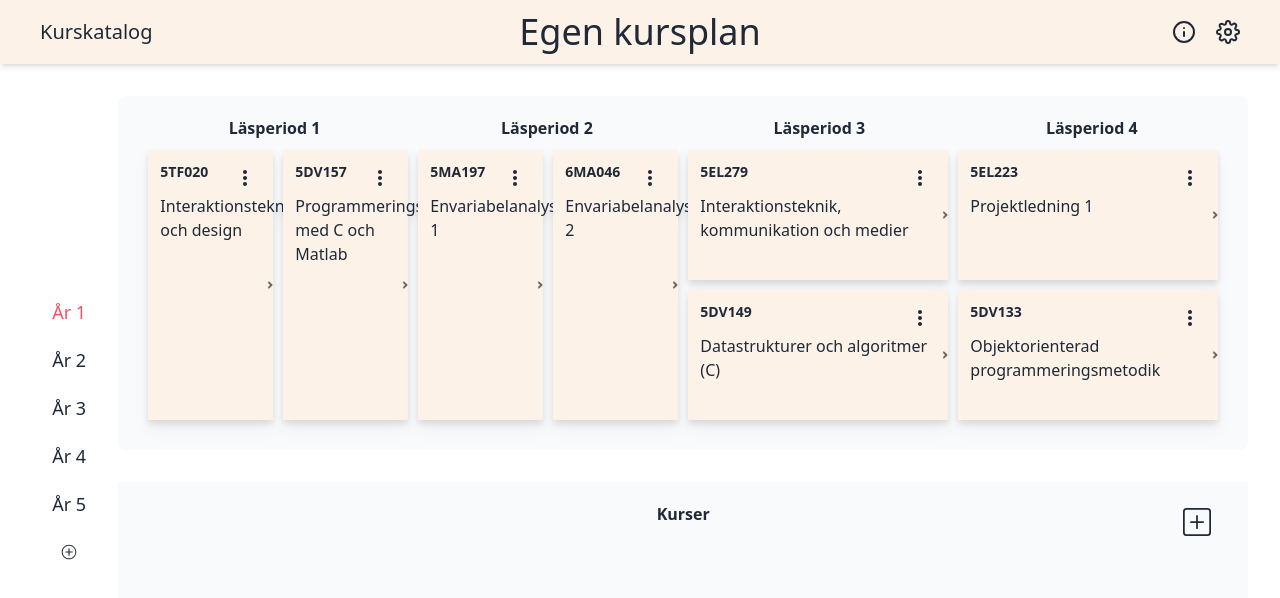
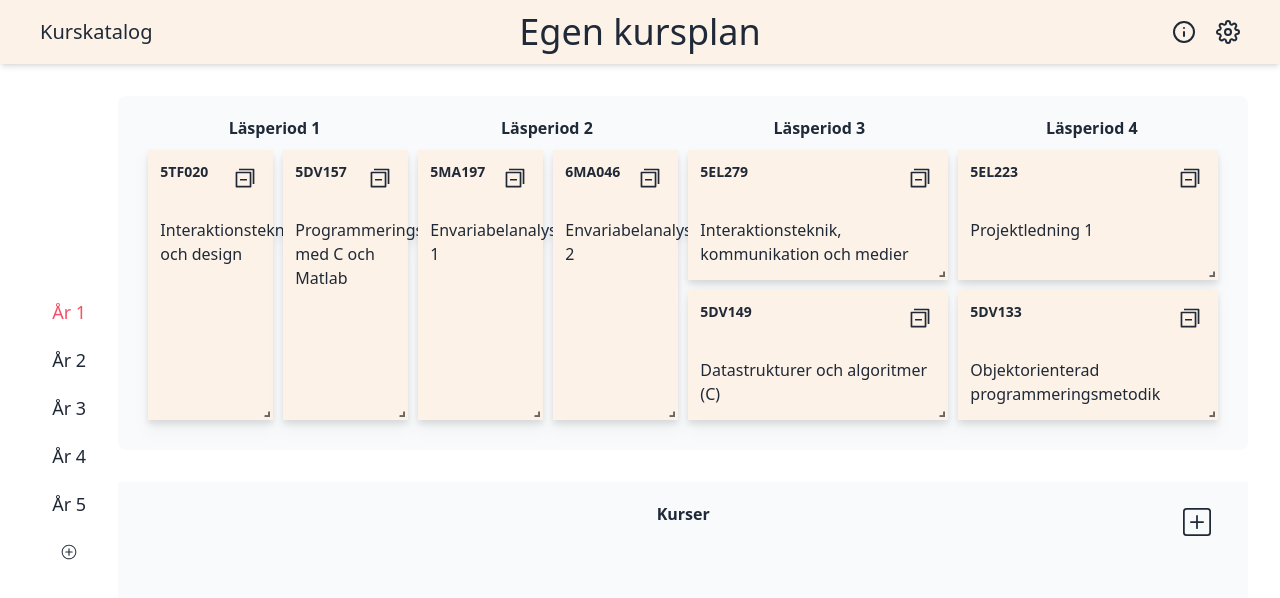
Before and after one commit to HawkieOne/kurskatalog-id, a React (Create React App) app: page / in a window 1280 px wide. Both pictures are taken after a click on the element "Skapa kursplan". Shown: the top 598 px of the page. Built offline with nearby package versions, Linux system fonts and the light colour scheme.

Commit message:
feat: fix block options
  * options are now on the back side of a block
  * colors are specific to the type of block

```diff
--- /dev/null
+++ b/src/components/List/List.tsx
@@ -0,0 +1,14 @@
+import React from 'react'
+
+interface ListProps {
+    children: React.ReactNode;
+    direction: "vertical" | "horizontal"
+}
+
+export default function List({ children, direction } : ListProps) {
+  return (
+    <ul className={`h-full w-full flex ${direction === 'vertical' ? "flex-col" : "justify-evenly"} text-ellipsis space-y-2`}>
+        {children}
+    </ul>
+  )
+}
--- /dev/null
+++ b/src/components/List/ListItem.tsx
@@ -0,0 +1,23 @@
+import React from "react";
+import Text from "../Text";
+
+interface ListItemProps {
+  icon: React.ReactNode;
+  text: string;
+  title: string;
+  onClick: () => void;
+}
+
+export default function ListItem({ icon, text, onClick , title}: ListItemProps) {
+  return (
+    <li
+      className={`flex items-center py-1 px-3 active:bg-slate-300 space-x-4 cursor-pointer
+      darkerBg`}
+      onClick={onClick}
+      title={title}
+    >
+      {icon}
+      <Text>{text}</Text>
+    </li>
+  );
+}
--- a/src/index.css
+++ b/src/index.css
@@ -17,3 +17,36 @@ body,
 .react-grid-item:hover {
   z-index: 10;
 }
+
+.flipCard {
+  position: relative;
+}
+
+.flipCard .front {
+  transform: rotateY(90deg);
+  transition: all ease-in 0.2s;
+  position: absolute;
+}
+
+.flipped .front {
+  transform: rotateY(0deg);
+  transition-delay: 0.2s;
+}
+
+.flipCard .back {
+  transition: all ease-in 0.2s;
+  transition-delay: 0.2s;
+}
+
+.flipped .back {
+  transform: rotateY(90deg);
+  transition-delay: 0s;
+}
+
+.darkerBg {
+  background-color: transparent;
+}
+
+.darkerBg:hover {
+  background-color: rgb(0, 0, 0, 0.1);
+}
--- a/src/pages/builder/DraggableCourse.tsx
+++ b/src/pages/builder/DraggableCourse.tsx
@@ -1,12 +1,13 @@
-import { createRef, useEffect, useState } from "react";
-import { AiFillDelete, AiFillRead } from "react-icons/ai";
-import { BiDotsVerticalRounded } from "react-icons/bi";
-import { Link } from "react-router-dom";
+import { useState } from "react";
+import { AiFillDelete, AiFillRead, AiFillSwitcher, AiOutlineArrowLeft, AiOutlineSwitcher } from "react-icons/ai";
+import { useNavigate } from "react-router-dom";
+import List from "../../components/List/List";
+import ListItem from "../../components/List/ListItem";
 import Text from "../../components/Text";
 import { FontVariants, TextVariants } from "../../shared/constants";
 import { colors } from "../../shared/data";
 import { BuildingBlock, Course } from "../../shared/interfaces";
-import { useOnClickOutside } from "../../shared/onClickOutside";
+import useCourses from "../../shared/useCourses";
 
 interface DraggableCourseProps {
   course: BuildingBlock;
@@ -17,96 +18,104 @@ export default function DraggableCourse({
   course,
   onRemove,
 }: DraggableCourseProps) {
-  const [isOverFlowMenuOpen, setIsOverflowMenuOpen] = useState(false);
-  const [backgroundColor, setBackgroundColor] = useState(
-    getColorByType(course.content?.group)
-  );
-  const [hoverBackgroundColor, setHoverBackgroundColor] = useState("");
-  useEffect(() => {
-    if (backgroundColor === "bg-cream") {
-      setHoverBackgroundColor("hover:bg-creamDark");
-    } else {
-      let hoverBackgroundColor = backgroundColor.replace("bg", "hover:bg");
-      hoverBackgroundColor = hoverBackgroundColor.substring(
-        0,
-        hoverBackgroundColor.lastIndexOf("-")
-      );
-      hoverBackgroundColor += "-500";
-      setHoverBackgroundColor(hoverBackgroundColor);
-    }
-  }, [backgroundColor]);
+  const navigate = useNavigate();
+  const { addToSavedCourses } = useCourses();
+  const [flipped, setFlipped] = useState(false);
 
-  const ref = createRef<HTMLDivElement>();
-  useOnClickOutside(ref, () => setIsOverflowMenuOpen(false));
+  const backgroundColor = getColorByType(course.content?.group);
+  const darkerBackgroundColor = getDarkerBgColorByType(course.content?.group);
   return (
+    <div className={`w-full h-full flipCard ${!flipped ? "flipped" : ""} `}>
+      {/* Front */}
       <div
-      ref={ref}
-      className={`h-full w-full ${backgroundColor} flex items-start justify-start text-onyx drop-shadow-lg cursor-grab`}
+        className={`h-full w-full ${backgroundColor} flex items-start justify-start text-onyx drop-shadow-lg cursor-grab front`}
       >
+        <div className={`h-full w-full`}>
           {course.content && (
-        <div className="h-full w-full flex flex-col p-3 text-ellipsis">
-          <div className="flex justify-between">
+            <div className="h-full w-full flex flex-col text-ellipsis">
+              <div className="flex justify-between p-3">
                 <Text size={TextVariants.small} font={FontVariants.bold}>
                   {course.content.code}
                 </Text>
                 <div
-              className={`${hoverBackgroundColor} rounded-full cursor-pointer`}
-              onClick={() => setIsOverflowMenuOpen(!isOverFlowMenuOpen)}
+                  className={`rounded-full cursor-pointer`}
+                  onClick={() => setFlipped(!flipped)}
                 >
-              <div className="relative p-1 z-10">
-                <BiDotsVerticalRounded size="1.5em" />
-                {isOverFlowMenuOpen && (
-                  <div className="absolute menu top-full right-0 shadow-lg">
-                    <ul className="bg-white w-44">
-                      {course.content.group === "course" && (
-                        <li>
-                          <Link
-                            to={"/kurser/" + course.content.name}
-                            state={{ course: course.content }}
-                            className="flex items-center p-3 active:bg-red-500"
-                          >
-                            <AiFillRead />
-                            <Text>Läs mer</Text>
-                          </Link>
-                        </li>
-                      )}
-                      <li>
-                        <div
-                          className="flex active:bg-red-500 items-center"
-                          onClick={() => onRemove(course.i)}
-                        >
-                          <AiFillDelete />
-                          <Text>Ta bort</Text>
+                  <div className="relative p-1 z-10 darkerBg">
+                    <AiOutlineSwitcher size="1.5em" />
                   </div>
-                      </li>
-                      <li className="">
-                        <div
-                          className={`flex flex-wrap gap-2 active:bg-cream relative`}
-                        >
-                          {colors.map((color, index) => (
-                            <div
-                              key={index}
-                              className={`w-6 h-6 ${color} rounded hover:border border-onyx`}
-                              onClick={() => setBackgroundColor(color)}
-                            />
-                          ))}
                 </div>
-                      </li>
-                    </ul>
+              </div>
+              <div className="p-3">
+                <p>{course.content.name}</p>
+              </div>
             </div>
           )}
         </div>
       </div>
+      {/* Back */}
+      <div
+        className={`h-full w-full ${darkerBackgroundColor} flex flex-col items-start justify-start text-onyx drop-shadow-lg cursor-grab space-y-4 back`}
+      >
+        <div className={`w-full flex items-center ${isBlockBig(course) ? "justify-between" : "justify-end"} p-3`}>
+          {isBlockBig(course) && (
+            <Text size={TextVariants.small} font={FontVariants.bold}>
+              {course.content.code}
+            </Text>
+          )}
+          <div
+            className={`cursor-pointer darkerBg`}
+            onClick={() => setFlipped(!flipped)}
+          >
+            <div className="relative p-1 z-10">
+              <AiFillSwitcher size="1.5em" />
             </div>
-          <p>{course.content.name}</p>
           </div>
+        </div>
+        <List
+          direction={isBlockBig(course) ? "vertical" : "horizontal"}
+        >
+          {course.content.group === "course" && (
+            <ListItem
+              icon={<AiFillRead />}
+              text="Läs mer"
+              title="Läs mer"
+              onClick={() => {
+                navigate("/kurser/" + course.content.name, {
+                  state: { course: course.content },
+                });
+              }}
+            />
           )}
+          <ListItem
+            icon={<AiOutlineArrowLeft />}
+            text={isBlockBig(course) ? "Till behållare" : ""}
+            title={"Till behållare"}
+            onClick={() => {
+              addToSavedCourses(course.content);
+              onRemove(course.i);
+            }}
+          />
+          <ListItem
+            icon={<AiFillDelete />}
+            text={isBlockBig(course) ? "Ta bort" : ""}
+            title={"Ta bort"}
+            onClick={() => onRemove(course.i)}
+          />
+        </List>
+        <ul
+          className={`h-full w-full flex flex-col text-ellipsis p-3 space-y-2`}
+        >
+        </ul>
+      </div>
     </div>
   );
 }
 
-const getColorByType = (type: Course["group"]) => {
-  switch (type) {
+const isBlockBig = (course: BuildingBlock) => course.h > 1;
+
+const getColorByType = (group: Course["group"]) => {
+  switch (group) {
     case "course":
       return "bg-cream";
     case "custom":
@@ -121,3 +130,21 @@ const getColorByType = (type: Course["group"]) => {
       return "bg-cream";
   }
 };
+
+const getDarkerBgColorByType = (group: Course["group"]) => {
+  console.log(group);
+  switch (group) {
+    case "course":
+      return "bg-creamDark";
+    case "custom":
+      return "bg-fuchsia-400";
+    case "exchange":
+      return "bg-violet-400";
+    case "working":
+      return "bg-stone-400";
+    case "yearOff":
+      return "bg-indigo-400";
+    default:
+      return "bg-cream";
+  }
+};
--- a/src/pages/builder/Years.tsx
+++ b/src/pages/builder/Years.tsx
@@ -26,8 +26,9 @@ export default function Years() {
     removeFromSavedCoursesByObject,
   } = useCourses();
   const setCourses = useSetRecoilState(coursesBuilderState);
-  const [coursesLocalStorage, setCoursesLocaStorage] =
-    useLocalStorage(localStorageLayuotKey);
+  const [coursesLocalStorage, setCoursesLocaStorage] = useLocalStorage(
+    localStorageLayuotKey
+  );
 
   useEffect(() => {
     setCourses(coursesLocalStorage);
@@ -54,17 +55,17 @@ export default function Years() {
         }}
         cols={{ xs: 8, sm: 8, md: 8, lg: 8 }}
         maxRows={6}
-        resizeHandles={["e"]}
+        resizeHandles={["se"]}
         rowHeight={130}
         // width={800}
-        isBounded={false}
+        isBounded={true}
         onLayoutChange={(layout) => {
           if (!draggingCourse) {
             const newlayout = saveChanges(layout);
             setCoursesLocaStorage(newlayout);
           }
         }}
-        useCSSTransforms={false} // Put this on to increase speed
+        useCSSTransforms={true} // Put this on to increase speed
         isDroppable={true}
         onDrop={(layout, layoutItem, _event) => {
           const block = {
--- a/tailwind.config.js
+++ b/tailwind.config.js
@@ -1,4 +1,5 @@
 /** @type {import('tailwindcss').Config} */
+
 module.exports = {
   content: ["./src/**/*.{js,jsx,ts,tsx}"],
   theme: {
```
Lines whose indentation alone changed are shown as unchanged.
